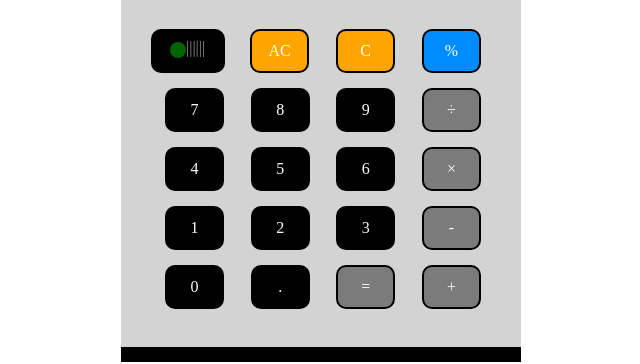
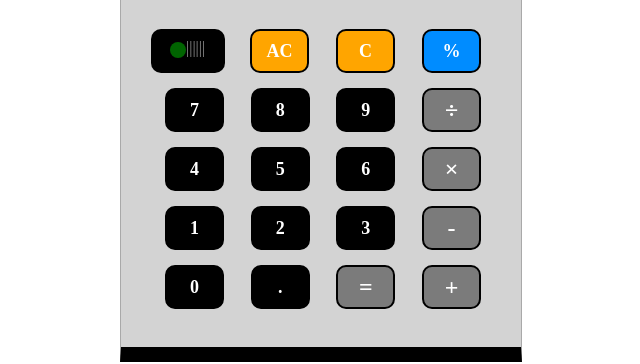
Before and after one commit to keenanhallas/odin-calculator, a plain HTML site: page index.html in a window 1280 px wide. Shown: the part 276-640 px from the top of the page, without its empty margins (319-959 px from the left). Drawn offline with Linux system fonts and the light colour scheme.

Commit message:
Update calculator styling

```diff
--- a/index.html
+++ b/index.html
@@ -27,19 +27,19 @@
             <div class="key black row-start">7</div>
             <div class="key black">8</div>
             <div class="key black">9</div>
-            <div class="key grey">÷</div>
+            <div class="key operation grey">÷</div>
             <div class="key black row-start">4</div>
             <div class="key black">5</div>
             <div class="key black">6</div>
-            <div class="key grey">×</div>
+            <div class="key operation grey">×</div>
             <div class="key black row-start">1</div>
             <div class="key black">2</div>
             <div class="key black">3</div>
-            <div class="key grey">-</div>
+            <div class="key operation grey">-</div>
             <div class="key black row-start">0</div>
             <div class="key black">.</div>
-            <div class="key grey">=</div>
-            <div class="key grey">+</div>
+            <div class="key operation grey">=</div>
+            <div class="key operation grey">+</div>
         </div>
     </div>
 </body>
--- a/styles.css
+++ b/styles.css
@@ -8,12 +8,13 @@ body {
     background-color: lightgrey;
     border-top: 15px solid black;
     border-bottom: 15px solid black;
+    border-left: 1px solid darkgrey;
+    border-right: 1px solid darkgrey;
     width: 400px;
     min-height: 600px;
     display: flex;
     flex-direction: column;
     align-items: center;
-
 }
 
 .screen-container {
@@ -104,6 +105,12 @@ body {
     align-items: center;
     margin: 0px 10px;
     color: white;
+    font-size: 18px;
+    font-weight: bold;
+}
+
+.operation {
+    font-size: 24px;
 }
 
 .orange {
```
